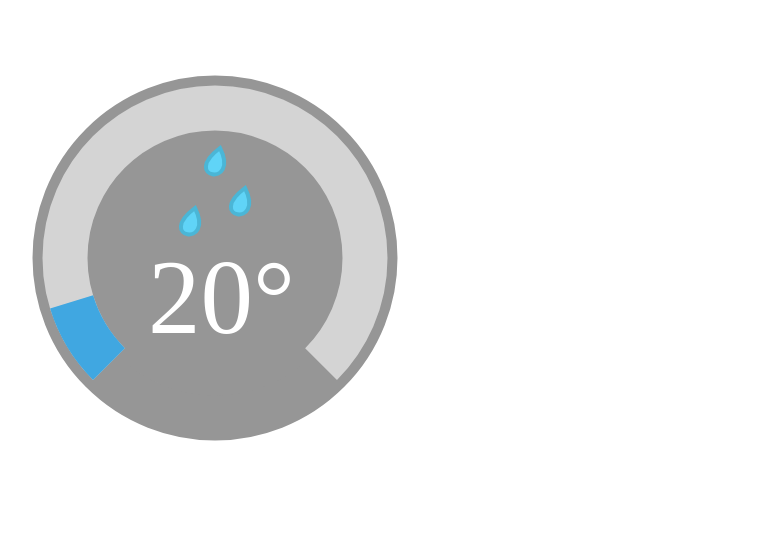
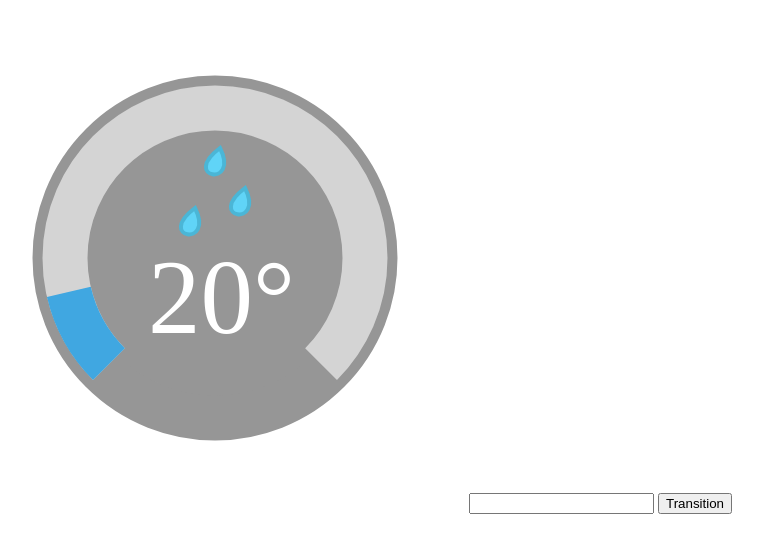
Before and after one commit to stimko/thermo, a plain HTML site: page index.html in a window 1280 px wide. Shown: the whole page, without its empty margins (43-806 px from the left). Drawn offline with Linux system fonts and the light colour scheme; a web font is replaced by a local one.

Commit message:
added playground

```diff
--- a/index.html
+++ b/index.html
@@ -7,8 +7,10 @@
   <title>Thermo.js</title>
   </head>
   <body>
-    <label id="degrees">56°</label>
+    <label id="degrees"></label>
     <canvas id="thermometer" width="500" height="500">Upgrade your browser!</canvas>
+    <input id="targetDegrees" type="text">
+    <button onclick="transition()">Transition</button>
     <script src="javascripts/requestNextAnimationFrame.js"></script>
     <script src="javascripts/conditions.js"></script>
     <script src="javascripts/thermometer.js"></script>
--- a/javascripts/app.js
+++ b/javascripts/app.js
@@ -1,6 +1,6 @@
 var canvas = document.getElementById('thermometer'),
     context = canvas.getContext('2d'),
-    ANGLE_MULTIPLIER = 10,
+    ANGLE_MULTIPLIER = 8,
     thermometer = new Thermometer(),
     degreeElement = document.getElementById('degrees'),
     centerX = canvas.width / 2,
@@ -67,9 +67,16 @@ function drawBackDrop() {
   context.stroke();
 }
 
-function init() {
-  thermometer.start(20);
+function transition(degrees){
+  thermometer.reset();
+  redraw();
+  degrees = degrees || +document.getElementById('targetDegrees').value || 0;
+  thermometer.start(degrees);
   requestNextAnimationFrame(animate);
 }
 
+function init() {
+  transition(20);
+}
+
 init();
--- a/javascripts/thermometer.js
+++ b/javascripts/thermometer.js
@@ -1,7 +1,7 @@
 Thermometer = function(){};
 Thermometer.prototype = {
   startAngle: 0.7 * Math.PI,
-  DEGREE_MULTIPLIER: 7,
+  DEGREE_MULTIPLIER: 5,
   degrees: 0,
   targetDegrees: 0,
   currentAngleDegrees:0,
@@ -80,6 +80,8 @@ Thermometer.prototype = {
     return this.animating;
   },
   reset: function(){
+    this.currentTemperatureDegrees = 0;
+    this.currentAngleDegrees = 0;
     this.elapsed = 0;
   }
 };
```
